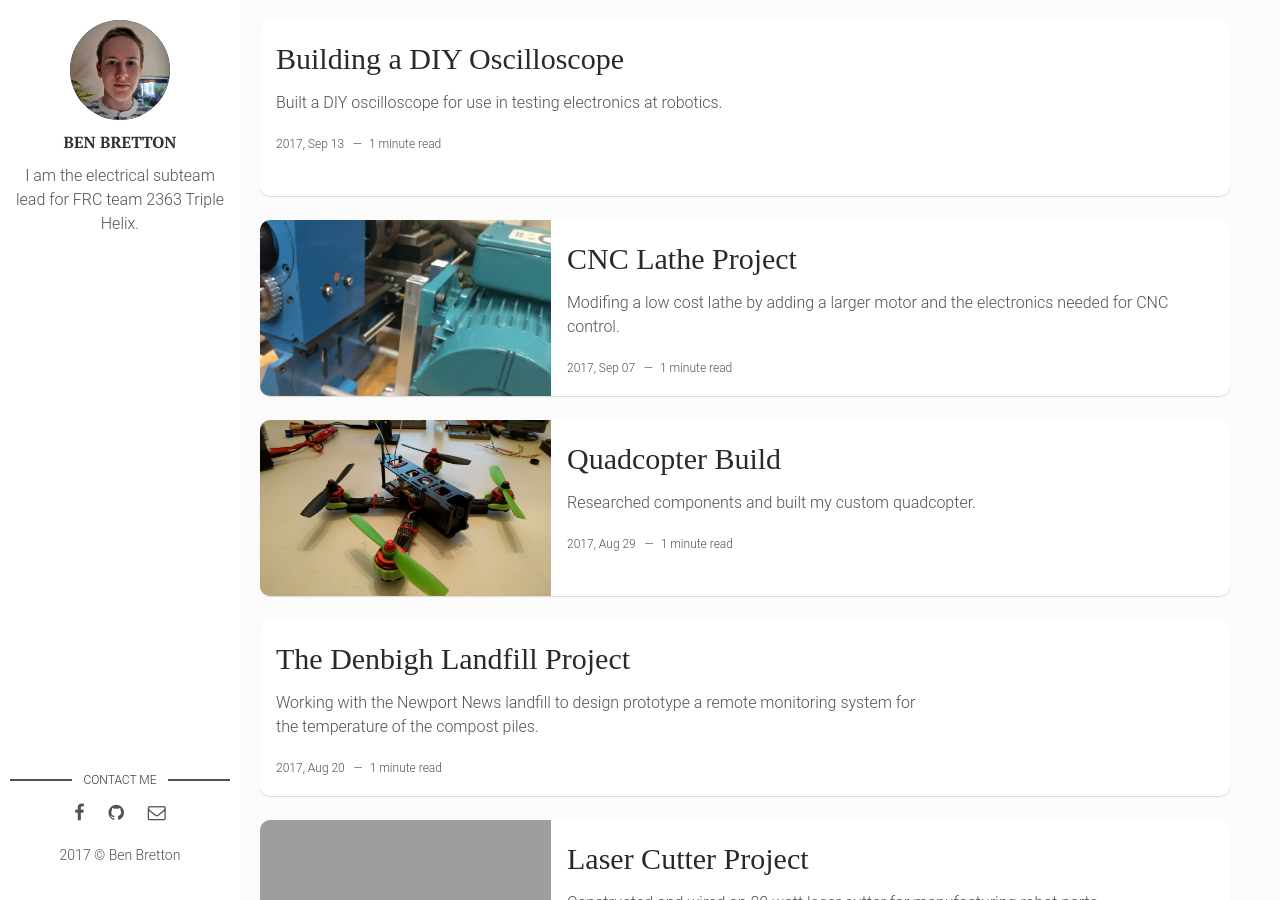
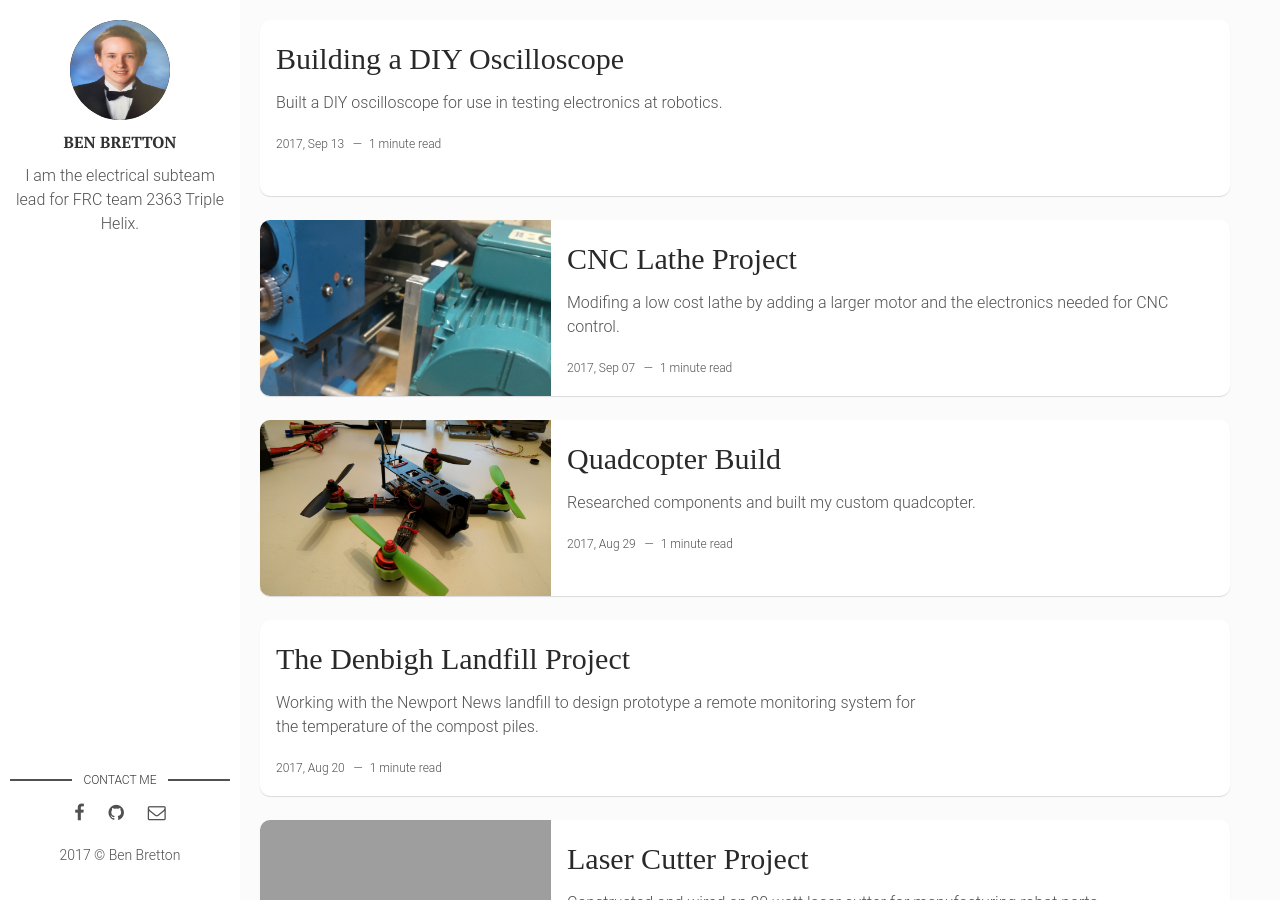
Before and after one commit to wbenb/wbenb.github.io, a Jekyll site: the page built from index.html, in a window 1280 px wide and 900 px high. Built offline with Jekyll 4.4.1, drawn with Linux system fonts in a browser that asks for light colours; grey boxes are pictures that could not be loaded.

Commit message:
change my picture

```diff
--- a/_config.yml
+++ b/_config.yml
@@ -9,7 +9,7 @@ url: "" # the base hostname & protocol for your site, e.g. http://example.com
 
 # Author Settings
 author: Ben Bretton # add your name
-author-img: ben-bretton.jpg # add your photo
+author-img: senior-pic.jpg # add your photo
 about-author: I am the electrical subteam lead for FRC team 2363 Triple Helix. # add description
 twitter: # add your Twitter handle
 facebook: ben.bretton # add your Facebook handle
```
Also changed, not shown: _posts/2015-09-01-electrical-subteam.markdown (deleted, +0 -10 lines), _posts/2017-09-01-electrical-subteam.markdown (added, +10 -0 lines), assets/img/senior-pic.jpg (added).
